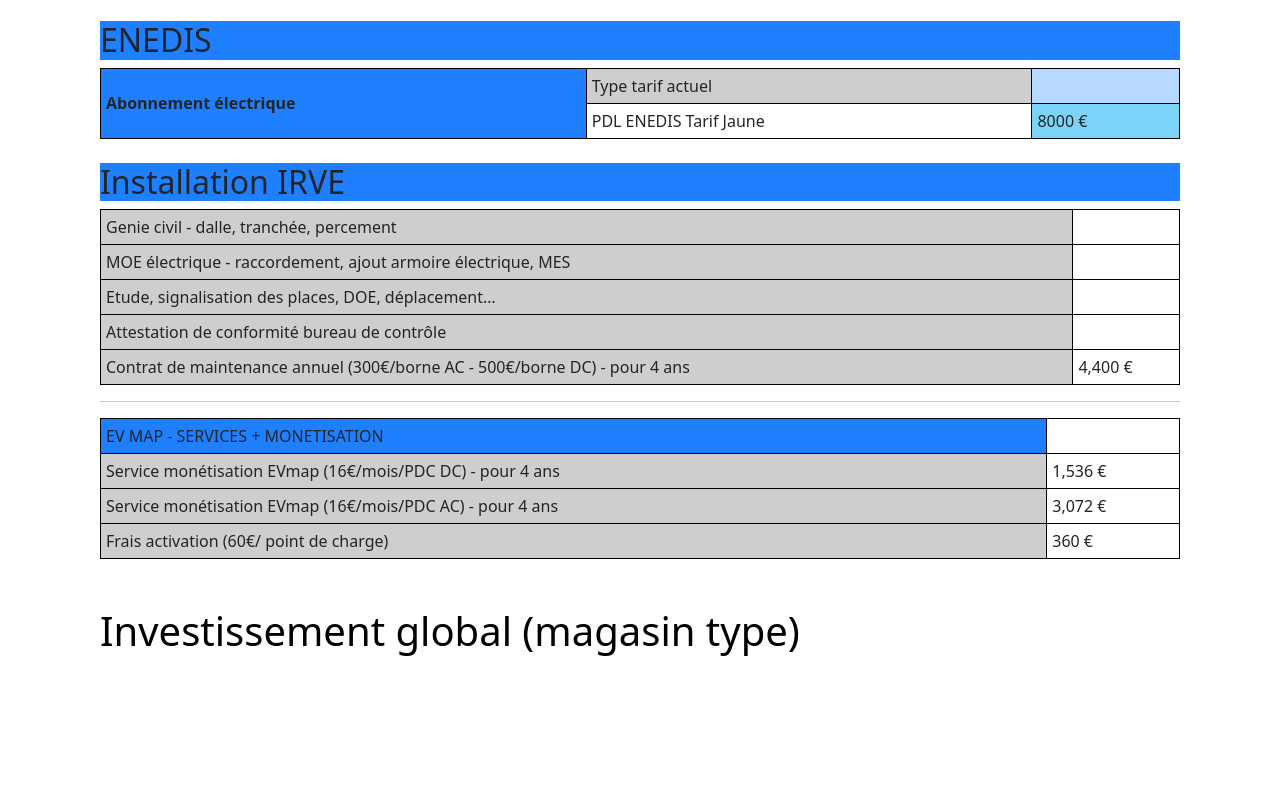
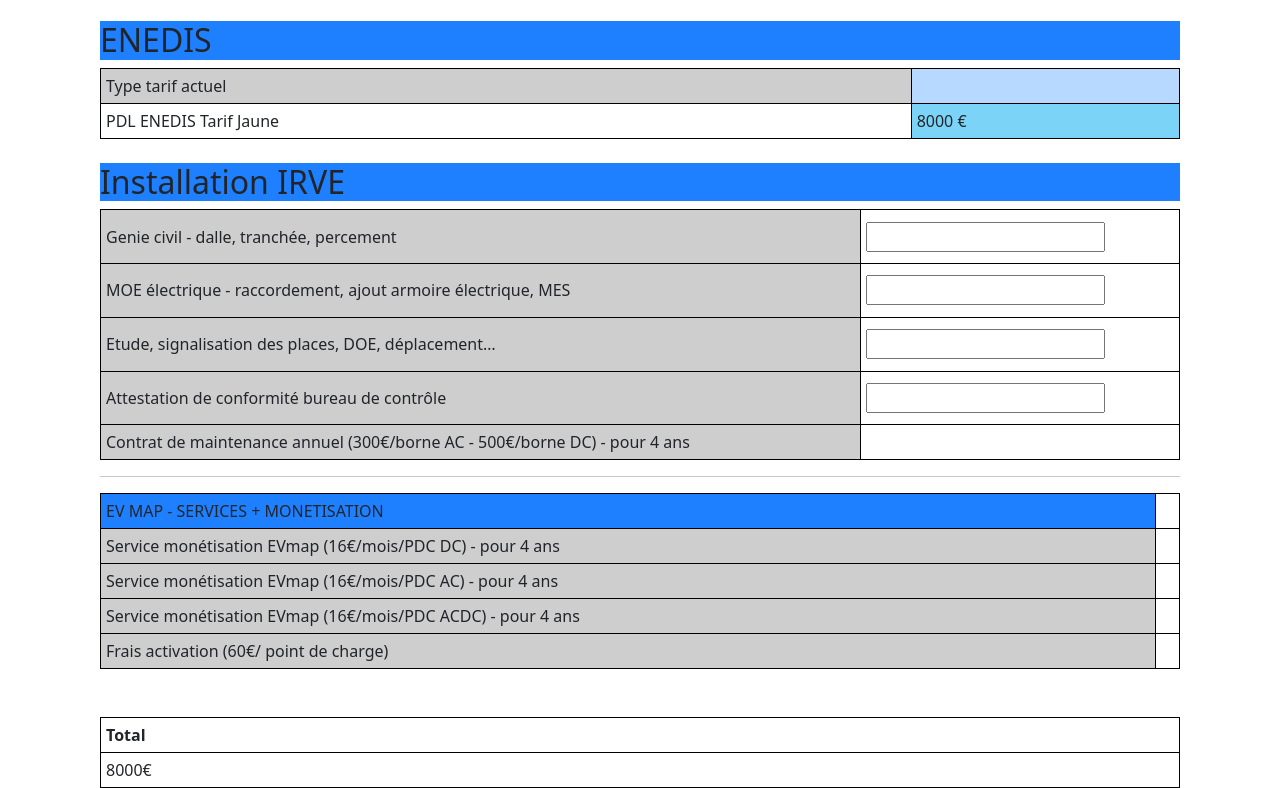
Before and after one commit to rapatatasse/Welborn, a plain HTML site: page index.html in a window 1280 px wide. Shown: the part 2423-3211 px from the top of the page. Before the commit the page ends 3086 px from the top, so only its background shows below. Drawn offline with nearby package versions, Linux system fonts and the light colour scheme.

Commit message:
mon travail

```diff
--- a/index.html
+++ b/index.html
@@ -482,7 +482,7 @@
    <h2 class="titretableau">ENEDIS</h2>
     <table>
       <tr>
-        <th rowspan="4" class="titretableau">Abonnement électrique</th>
+
         <td class="gris">Type tarif actuel</td>
         <td class="clair">
 
@@ -503,23 +503,23 @@
     <table>
       <tr>
         <td id="genie" class="gris">Genie civil - dalle, tranchée, percement</td>
-        <td id="genie2"></td>
+        <td><input onchange="calculglobal()" id="IRVE1" ></td>
       </tr>
       <tr>
-        <td id="moe"class="gris">MOE électrique - raccordement, ajout armoire électrique, MES</td>
-        <td id="moe1"></td>
+        <td id="moe" class="gris">MOE électrique - raccordement, ajout armoire électrique, MES</td>
+        <td><input onchange="calculglobal()" id="IRVE2" ></td>
       </tr>
       <tr>
-        <td id="etude"class="gris">Etude, signalisation des places, DOE, déplacement…</td>
-        <td id="etude2"></td>
+        <td id="etude" class="gris">Etude, signalisation des places, DOE, déplacement…</td>
+        <td><input onchange="calculglobal()" id="IRVE3"></td>
       </tr>
       <tr>
-        <td id="attestation"class="gris">Attestation de conformité bureau de contrôle</td>
-        <td id="attestation1"></td>
+        <td id="attestation" class="gris">Attestation de conformité bureau de contrôle</td>
+        <td><input onchange="calculglobal()" id="IRVE4"></td>
       </tr>
       <tr>
         <td id="contrat"class="gris">Contrat de maintenance annuel (300€/borne AC - 500€/borne DC) - pour 4 ans</td>
-        <td id="contrat1">4,400 €</td>
+        <td id="contrat1"></td>
       </tr>
       </tr>
     </table>
@@ -530,22 +530,37 @@
         <td id="EV"class="titretableau">EV MAP - SERVICES + MONETISATION</td>
       </tr>
       <tr>
-        <td id="DC"class="gris">Service monétisation EVmap (16€/mois/PDC DC) - pour 4 ans</td>
-        <td id="DC">1,536 €</td>
+        <td id="D1"class="gris">Service monétisation EVmap (16€/mois/PDC DC) - pour 4 ans</td>
+        <td id="DC"></td>
       </tr>
       <tr>
         <td id="AD"class="gris">Service monétisation EVmap (16€/mois/PDC AC) - pour 4 ans</td>
-        <td id="AD">3,072 €</td>
+        <td id="AC"></td>
+      </tr>
+      <tr>
+        <td id="AS"class="gris">Service monétisation EVmap (16€/mois/PDC ACDC) - pour 4 ans</td>
+        <td id="AC DC"></td>
       </tr>
       <tr>
         <td id="frais"class="gris">Frais activation (60€/ point de charge)</td>
-        <td id="frais">360 €</td>
+        <td id="Totaltout"></td>
       </tr>
     </table>
 <br>
 <br>
+<table>
+  <thead>
+      <tr>
+          <th colspan="2">Total</th>
+      </tr>
+  </thead>
+  <tbody>
+      <tr>
+          <td id=invglobal>  </td>
 
-    <h1 id=invglobal>Investissement global (magasin type)</h1>
+      </tr>
+  </tbody>
+</table>
 
 
 
--- a/script.js
+++ b/script.js
@@ -45,6 +45,7 @@ function ajouterLigne(button) {
 
     var nombreBornes = parseInt(input.value);
     calculerNombreBornesTotal();
+    calculglobal();
 
 
     var puissanceCumulee = parseInt(puissanceCumuleeCell.innerText);
@@ -53,6 +54,8 @@ function ajouterLigne(button) {
   });
   calculerNombreBornesTotal();
   calcultotalprix();
+  calculglobal();
+
 }
  // bouton - sur tableau Nombre de bornes souhaités ?
 function supprimerLigne(button) {
@@ -83,6 +86,8 @@ function calcultotalprix() {
 
   var baliseTotal = document.getElementById("prixtotal");
   baliseTotal.textContent = totalPrix.toFixed(2).toString();
+  calculglobal();
+
 }
 
 
@@ -109,6 +114,7 @@ function calculerNombreBornesTotal() {
   var baliseTotal = document.getElementById("nombrebornestotal");
   baliseTotal.textContent = total.toString();
   totalpuissancecumulee();
+  calculglobal();
 
 
 
@@ -178,9 +184,21 @@ function calculerNombreBornesTotal() {
   }
   baliseTotal.textContent = totalpointdecharges.toString();
   baliseTotalACDC.textContent = totalpointdechargesACDC.toString();
+  var contrat1 = document.getElementById("contrat1");
+  contrat1.innerText = ((totalpointdechargesAC * 300) + (totalpointdechargesDC * 500) + (totalpointdechargesACDC))*3 .toString();
+  var DC = document.getElementById("DC");
+  DC.innerText = (totalpointdechargesDC*16*12*4).toString();
+  var AC = document.getElementById("AC");
+  AC.innerText = (totalpointdechargesAC*16*12*4).toString();
+  var ACDC = document.getElementById("AC DC");
+  ACDC.innerText = (totalpointdechargesACDC*16*12*4).toString();
+  var Totaltout = document.getElementById("Totaltout");
+  Totaltout.innerText = (totalpointdecharges*60).toString();
+  calculglobal();
 
 
 }
+
 function totalpuissancecumulee() {
   var elementsPuissanceCumulee = document.getElementsByClassName("puissance_cumulee");
   var totalPuissanceCumulee = 0;
@@ -194,6 +212,9 @@ function totalpuissancecumulee() {
 
   var baliseTotal = document.getElementById("puissancecumuleetotal");
   baliseTotal.textContent = totalPuissanceCumulee.toString();
+  calculglobal();
+
+
 }
 
 
@@ -246,7 +267,7 @@ function updateMarge2023() {
     marge2026Cell.innerText = marge2026.toFixed(2);
     prixkwh2026Cell.innerText = prixkwh2026.toFixed(2);
   }
-
+  calculglobal();
 }
 //12/15/20
 
@@ -255,6 +276,8 @@ var prixkwhInput = document.getElementById("PrixKwh");
 var prixvente2023Input = document.getElementById("Prixvente2023");
 prixkwhInput.addEventListener("change", updateMarge2023);
 prixvente2023Input.addEventListener("change", updateMarge2023);
+calculglobal();
+
 
 
 
@@ -277,8 +300,38 @@ function displayTarifValue() {
         tarifJauneValue.innerHTML = "";
         tarifBleuValue.innerHTML = "";
       }
+      calculglobal();
+}
+
+
+function calculglobal() {
+
+  var elements = [
+    document.getElementById("IRVE1").value,
+    document.getElementById("IRVE2").value,
+    document.getElementById("IRVE3").value,
+    document.getElementById("IRVE4").value,
+    document.getElementById("prixtotal").innerText,
+    document.getElementById("Totaltout").innerText,
+    document.getElementById("tarif").value,
+    document.getElementById("DC").innerText,
+    document.getElementById("AC").innerText,
+    document.getElementById("AC DC").innerText,
+    document.getElementById("contrat1").innerText
+  ]
+
+  let total = 0;
+  for (let elm of elements) {
+    const val = parseFloat(elm)
+    if (isNaN(val)) continue;
+    total += val;
+  }
+
+  var invglobal= document.getElementById("invglobal");
+  invglobal.innerText = total+"€";
 }
 
 
     updateMarge2023();
     displayTarifValue();
+    calculglobal();
```
Also changed, not shown: 1 other file.
